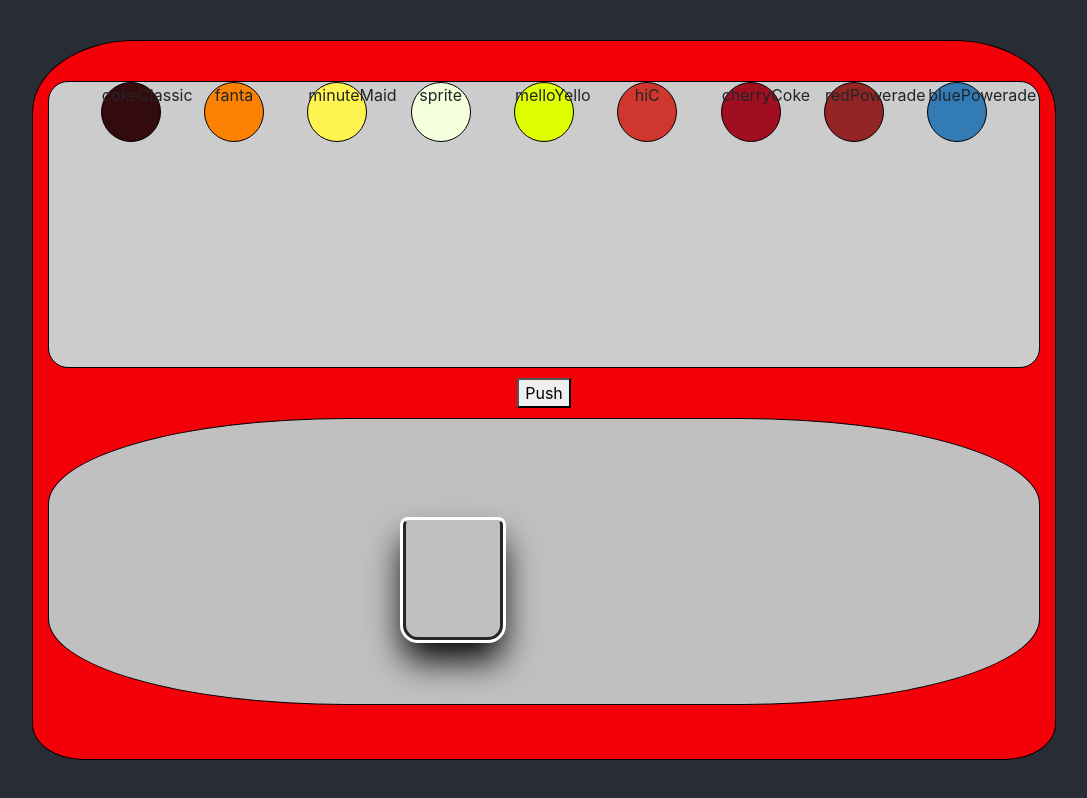
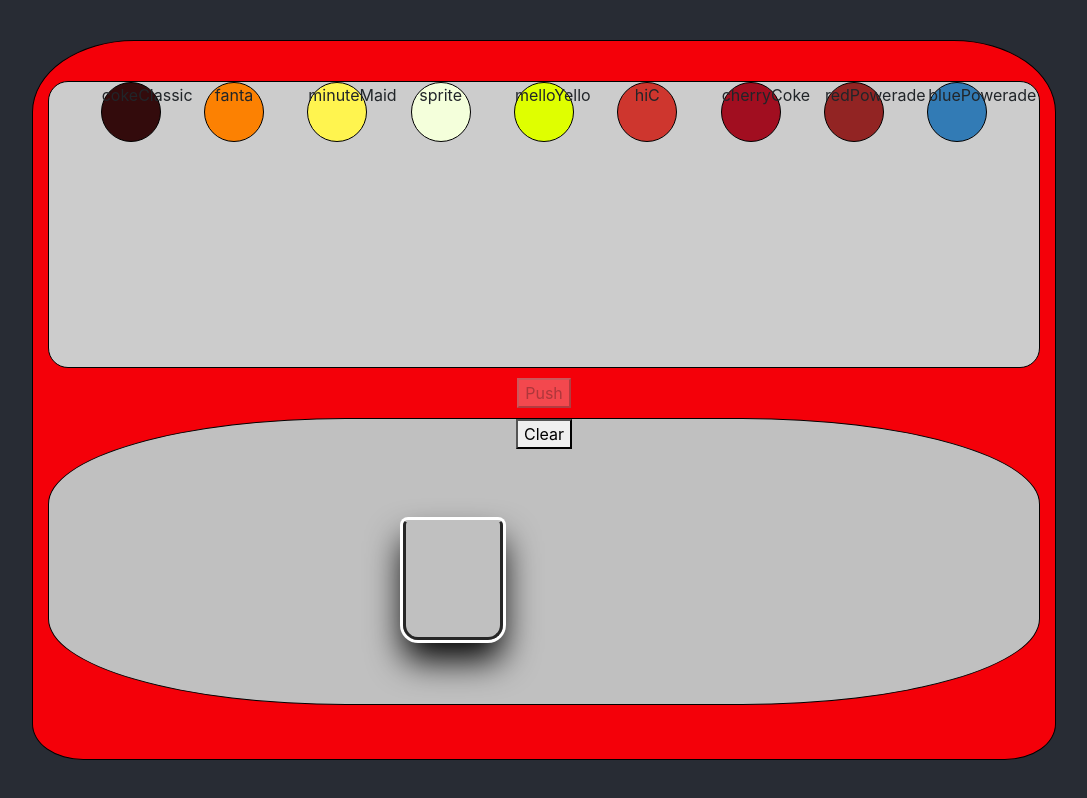
Before and after one commit to emauldin84/coke-freestyle, a React (Create React App) app: page / in a window 1280 px wide. Shown: the whole page, without its empty margins (96-1183 px from the left). Built offline with nearby package versions, Linux system fonts and the light colour scheme.

Commit message:
adds clear button to clear mixedFlavors array and displayColor also disables the push button if no flavor is selected

```diff
--- a/src/App.css
+++ b/src/App.css
@@ -45,6 +45,9 @@
 .pourSelection{
   margin-top: 10px;
 }
+.clearCup {
+  float: bottom;
+}
 
 .drink {
   /* margin-top: 50%; */
--- /dev/null
+++ b/src/components/ClearCup.js
@@ -0,0 +1,11 @@
+import React from 'react'
+
+const ClearCup = (props) => (
+
+    <button className='clearCup' onClick={props.clicked}>Clear</button>
+
+)
+
+
+
+export default ClearCup
--- a/src/components/DrinkDisplay.js
+++ b/src/components/DrinkDisplay.js
@@ -1,11 +1,13 @@
 import React from 'react'
 
 import Drink from './Drink'
+import ClearCup from './ClearCup'
 
 const DrinkDisplay = (props) => {
     return(
         <div className='container d-inline-block drinkDisplay'>
             <Drink mixedDrink={props.mixedDrink}/>
+            <ClearCup clicked={props.clicked}/>
         </div>
     )
 }
--- a/src/components/PourSelection.js
+++ b/src/components/PourSelection.js
@@ -2,7 +2,7 @@
 
 const PourSelection = (props) => (
 
-    <button className='pourSelection' onClick={props.clicked}>Push</button>
+    <button className='pourSelection' disabled={!props.selectedFlavor.flavor} onClick={props.clicked}>Push</button>
 
 )
 
--- a/src/containers/FreestyleMachine.js
+++ b/src/containers/FreestyleMachine.js
@@ -2,6 +2,7 @@
 import FlavorDisplay from '../components/FlavorDisplay'
 import DrinkDisplay from '../components/DrinkDisplay'
 import PourSelection from '../components/PourSelection'
+
 
 class FreestyleMachine extends Component {
     state = {
@@ -115,6 +116,12 @@
             })
         })
     }
+    onClearSelectionsHandler = () =>{
+        this.setState({
+            mixedFlavors: [],
+            displayColor: null,
+        })
+    }
 
     render() {
 
@@ -124,8 +131,9 @@
                     flavors={this.state.flavors}
                     onFlavorSelectHandler={this.onFlavorSelectHandler}
                     />
-                <PourSelection clicked={this.onPourSelectionHandler}/>
-                <DrinkDisplay mixedDrink={this.state.displayColor}/>
+                <PourSelection clicked={this.onPourSelectionHandler} selectedFlavor={this.state.selectedFlavor}/>
+                <DrinkDisplay mixedDrink={this.state.displayColor} clicked={this.onClearSelectionsHandler}/>
+
             </div>
         )
     }
```
